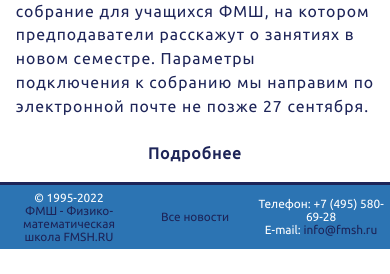
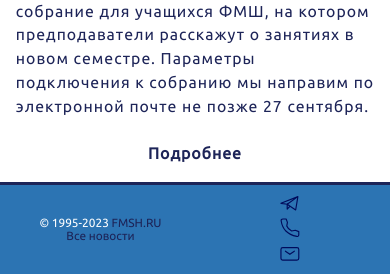
Before and after one commit to Rokoel/fmsh, a PHP site: page / in a window 390 px wide. Shown: the part 2025-2299 px from the top of the page. Before the commit the page ends 2274 px from the top, so only its background shows below. Run offline with PHP 8.4, Linux system fonts and the light colour scheme.

Commit message:
Changed footer for mobile, fixed padding bug for bigger devices

```diff
--- a/css/styles.css
+++ b/css/styles.css
@@ -394,8 +411,14 @@
     #register {
         border-radius: 5px;
     }
+    #mobile-footer {
+        display: flex;
+    }
+    #footer {
+        display: none;
+    }
 }
-@media screen and (max-width: 319px) {
+@media screen and (max-width: 320px) {
     :root {
         --dark-blue: #1d2458;
         --blue: #2C74B3;
@@ -952,20 +982,15 @@ hr {
     text-align: center;
     cursor: pointer;
 }
-#footer {
+#footer, #mobile-footer {
     bottom: 0;
-
-    display: flex;
     flex-direction: row;
     justify-content: space-around;
     align-content: center;
     flex-wrap: wrap;
-
     width: 100%;
-
     background-color: var(--blue);
     color: var(--white);
-
     border-top: var(--dark-blue);
     border-width: 3px;
     border-style: solid;
@@ -976,13 +1001,13 @@ hr {
     font-size: var(--small-font-size);
     padding: var(--proportional-small-padding);
 }
-#footer a {
+#footer a, #mobile-footer a {
     color: var(--dark-blue);
 }
-#footer a:hover {
+#footer a:hover, #mobile-footer a:hover {
     color: var(--white);
 }
-#footer > * {
+#footer > *, #mobile-footer > * {
     flex: 1;
     text-align: center;
     display: inline-block;
--- a/index.html
+++ b/index.html
@@ -145,7 +145,7 @@
   </div>
   <div id="footer">
     <div id="copyright">
-      © 1995-2022 <a href="mailto:info@fmsh.ru">ФМШ - Физико-математическая школа FMSH.RU</a>
+      © 1995-2023 <a href="mailto:info@fmsh.ru">ФМШ - Физико-математическая школа FMSH.RU</a>
     </div>
     <a href="news.php">Все новости</a>
     <div id="contacts">
@@ -155,6 +155,30 @@
       </div>
     </div>
   </div>
+  <div id="mobile-footer">
+    <div>
+      <div id="copyright-mobile">
+        © 1995-2023 <a href="mailto:info@fmsh.ru">FMSH.RU</a>
+      </div>
+      <a href="news.php">Все новости</a>
+    </div>
+    <div>
+      <div id="telegram-mobile">
+        <svg width="2em" height="2em" class="emoji xx-small-padding cursor-pointer" stroke-width="1.3" viewBox="0 0 24 24" fill="none" xmlns="http://www.w3.org/2000/svg" color="#000000"><path d="M21 5L2 12.5L9 13.5M21 5L18.5 20L9 13.5M21 5L9 13.5M9 13.5V19L12.2488 15.7229" stroke="#000000" stroke-width="1.3" stroke-linecap="round" stroke-linejoin="round"></path>
+          <a href="https://t.me/fmshru"></a>
+        </svg>
+      </div>
+      <div id="phone-mobile">
+        <svg width="2em" height="2em" class="emoji xx-small-padding cursor-pointer" stroke-width="1.3" viewBox="0 0 24 24" fill="none" xmlns="http://www.w3.org/2000/svg" color="#000000"><path d="M18.1182 14.702L14 15.5C11.2183 14.1038 9.5 12.5 8.5 10L9.26995 5.8699L7.81452 2L4.0636 2C2.93605 2 2.04814 2.93178 2.21654 4.04668C2.63695 6.83 3.87653 11.8765 7.5 15.5C11.3052 19.3052 16.7857 20.9564 19.802 21.6127C20.9668 21.8662 22 20.9575 22 19.7655L22 16.1812L18.1182 14.702Z" stroke="#000000" stroke-width="1.3" stroke-linecap="round" stroke-linejoin="round"></path>
+        </svg>
+      </div>
+      <div id="email-mobile">
+        <svg width="2em" height="2em" class="emoji xx-small-padding cursor-pointer" stroke-width="1.3" viewBox="0 0 24 24" fill="none" xmlns="http://www.w3.org/2000/svg" color="#000000"><path d="M7 9L12 12.5L17 9" stroke="#000000" stroke-width="1.3" stroke-linecap="round" stroke-linejoin="round"></path><path d="M2 17V7C2 5.89543 2.89543 5 4 5H20C21.1046 5 22 5.89543 22 7V17C22 18.1046 21.1046 19 20 19H4C2.89543 19 2 18.1046 2 17Z" stroke="#000000" stroke-width="1.3"></path>
+          <a href="mailto:info@fmsh.ru"></a>
+        </svg>
+      </div>
+    </div>
+  </div>
 </body>
 
 </html>
--- a/js/scripts.js
+++ b/js/scripts.js
@@ -4,6 +4,9 @@ window.onload = function() {
     document.getElementById("theme-switcher").addEventListener("click", switchTheme);
     document.getElementById("mobile-navbar").addEventListener("click", switchMenu);
     document.getElementById("main-page-redirector").addEventListener("click", () => {location.href = "https://fmsh.ru";});
+    document.getElementById("email-mobile").addEventListener("click", () => {location.href = "mailto:info@fmsh.ru";});
+    document.getElementById("telegram-mobile").addEventListener("click", () => {location.href = "https://t.me/fmshru";});
+    document.getElementById("phone-mobile").addEventListener("click", copyPhoneNumber);
 
     var style = getComputedStyle(document.body);
     var header_height_str = style.getPropertyValue('--header-height');
@@ -15,6 +18,15 @@ window.onload = function() {
         });
     });
 };
+
+async function copyPhoneNumber () {
+    try {
+        await navigator.clipboard.writeText("+74955806928");
+        console.log('Номер телефона скопирован в буфер обмена!');
+    } catch (err) {
+        console.error('Не смогли скопировать телефон в буфер обмена из-за ошибки: ', err);
+    }
+}
 
 function switchMenu() {
     if(localStorage.getItem('menu') === null){
```
Also changed, not shown: other parts of css/styles.css (+36 -12 lines).
